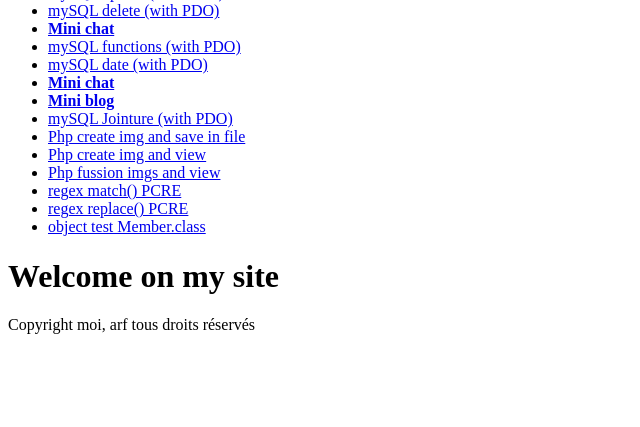
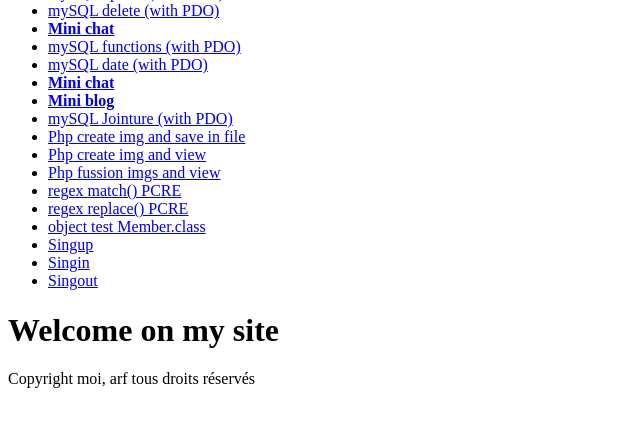
Before and after one commit to Sylyon/Tuto_Php, a PHP site: page /layout.php in a window 1280 px wide. Shown: the part 291-718 px from the top of the page, without its empty margins (0-640 px from the left). Run offline with PHP 8.4, Linux system fonts and the light colour scheme.

Commit message:
custom_site step 1

```diff
--- a/menu.php
+++ b/menu.php
@@ -57,6 +57,12 @@
             <li><a href="layout.php?page=regex_replace.php">regex replace() PCRE </a></li>
 
             <li><a href="layout.php?page=member.test.php">object test Member.class </a></li>
+
+            <li><a href="layout.php?page=signup.php">Singup</a></li>
+
+            <li><a href="layout.php?page=signin.php">Singin</a></li>
+
+            <li><a href="layout.php?page=signout.php">Singout</a></li>
         </ul>
 
     </div>
```
Also changed, not shown: singin.php (added), singout.php (added), singup.php (added).
